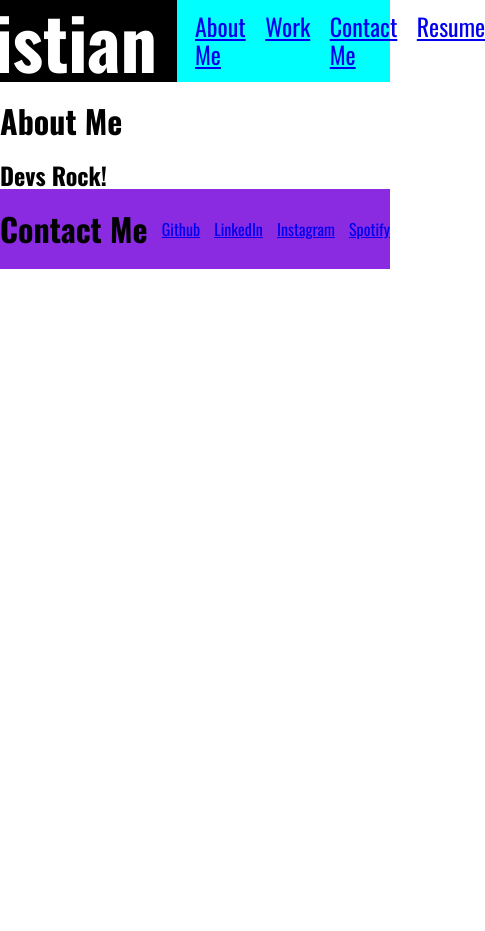
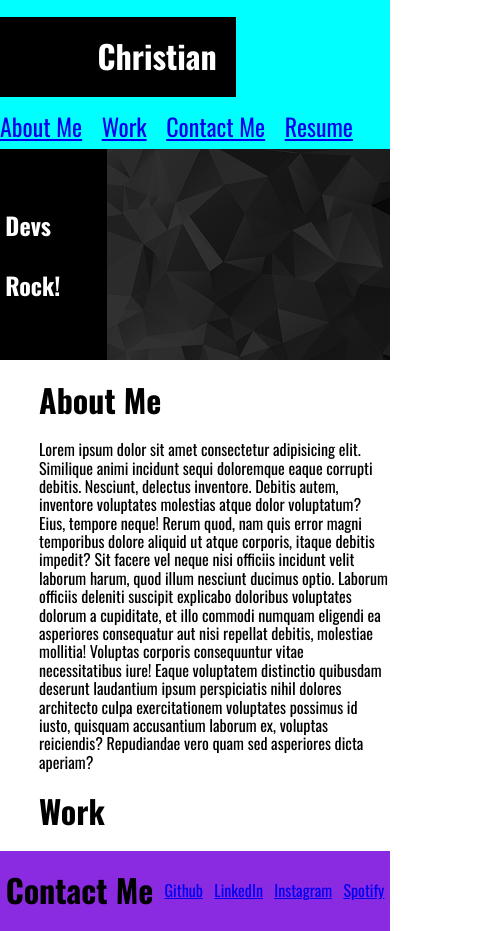
Before and after one commit to Abbate11/Portfolio, a plain HTML site: page index.html in a window 390 px wide. Shown: the whole page, 485 px wide, since content can reach past the window. Before the commit the page ends 844 px from the top, so only its background shows below. Drawn offline with nearby package versions, Linux system fonts and the light colour scheme.

Commit message:
restructured HTML and formatted CSS to be more responsive

```diff
--- a/assets/style.css
+++ b/assets/style.css
@@ -1,26 +1,31 @@
 @import url(https://fonts.googleapis.com/css?family=Oswald);
 
 * {
-    margin: 0;
+ margin: 0;
 }
 
 body {
     font-family: 'Oswald';
 }
+
 /* Header Section */
+
 header {
     display: flex;
     flex-wrap: wrap;
     background-color: aqua;
     justify-content: space-between;
     align-items: center;
+    white-space: nowrap;
 }
+
 
 nav {
     display: flex;
     justify-content: space-evenly;
     width: 50%;
     gap: 10%;
+    margin-bottom: 1cqh;
 }
 
 nav a {
@@ -33,25 +38,59 @@ nav a {
     align-items: center;
     background-color: black;
     color: white;
-    width: 30%;
-    height: 4.5rem;
-    padding: 5px 20px 5px 40px;
+    padding: 0 5% 0 25%;
+    margin-top: 2cqh;
+    margin-bottom: 2cqh;
 }
 
 .name h1 {
-    font-size: 4.5rem;
+    font-size: 2rem;
 }
+
 /* Second section */
 
+main {
+    margin: 0 0 0 10%;
+}
 
+.subtitle {
+    display: flex;
+    flex-wrap: wrap;
+    background-image: url(./images/background.jpg);
+    height: 25vh;
+}
+
+.background {
+    display: flex;
+    flex-wrap: wrap;
+
+}
+
+
+.quote {
+    display: flex;
+    justify-content: flex-end;
+    align-items: center;
+    background-color: black;
+    color: white;
+    padding: 0 25% 0 5%;
+}
+
+.quote h2 {
+    line-height: 2.5;
+}
 
 
 /* Footer */
 footer {
     display: flex;
-    justify-content: space-between;
+    justify-content: space-around;
     align-items: center;
     background-color: blueviolet;
+}
+
+footer h1 {
+    justify-self: flex-start;
 }
 
 @media screen {
--- a/index.html
+++ b/index.html
@@ -24,15 +24,28 @@
                 </nav>
         </header>
 
+        <section class="subtitle">
+                <div class="background">
+                    <div class="quote">
+                        <h2>Devs Rock!</h2>
+                    </div>
+                </div>
+        </section>
+    <main>
         <Section class="about-me">
+                <div>
                     <h1>About Me</h1>
-        <div class="subtitle">
-            <h2>Devs Rock!</h2>
+                </div>
+                <div>
+                    <p>Lorem ipsum dolor sit amet consectetur adipisicing elit. Similique animi incidunt sequi doloremque eaque corrupti debitis. Nesciunt, delectus inventore. Debitis autem, inventore voluptates molestias atque dolor voluptatum? Eius, tempore neque!
+                    Rerum quod, nam quis error magni temporibus dolore aliquid ut atque corporis, itaque debitis impedit? Sit facere vel neque nisi officiis incidunt velit laborum harum, quod illum nesciunt ducimus optio.
+                    Laborum officiis deleniti suscipit explicabo doloribus voluptates dolorum a cupiditate, et illo commodi numquam eligendi ea asperiores consequatur aut nisi repellat debitis, molestiae mollitia! Voluptas corporis consequuntur vitae necessitatibus iure!
+                    Eaque voluptatem distinctio quibusdam deserunt laudantium ipsum perspiciatis nihil dolores architecto culpa exercitationem voluptates possimus id iusto, quisquam accusantium laborum ex, voluptas reiciendis? Repudiandae vero quam sed asperiores dicta aperiam?</p>
                 </div>
         </Section>
 
         <section class="work">
-
+                    <h1>Work</h1>
                 <div class="big-card">
 
                 </div>
@@ -49,9 +62,7 @@
 
                 </div>
         </section>
-
-
-
+    </main>
 
    <footer>
         <h1>Contact Me</h1>
```
Lines whose indentation alone changed are shown as unchanged.
